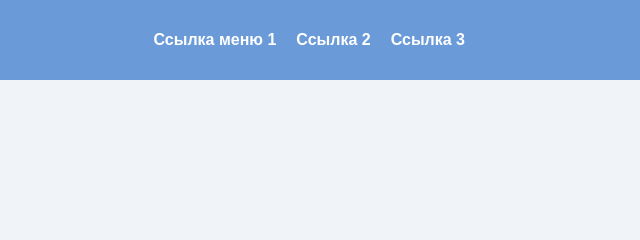
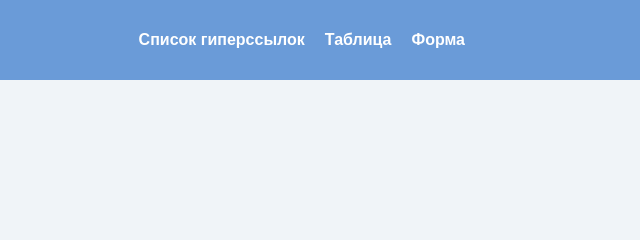
Before and after one commit to finadeevvasa-byte/finadeevvasa-byte3.github.io, a plain HTML site: page index.html in a window 1280 px wide. Shown: the top 240 px of the page, 640-1280 px from the left. Drawn offline with Linux system fonts and the light colour scheme; files whose address does not match are found by name.

Commit message:
Add files via upload

```diff
--- a/index.html
+++ b/index.html
@@ -18,9 +18,9 @@
                 <div class="site-title">Финадеев Василий</div>
             </div>
             <nav id="main-menu">
-                <a href="#list">Ссылка меню 1</a>
-                <a href="#table">Ссылка 2</a>
-                <a href="#form">Ссылка 3</a>
+                <a href="#list">Список гиперссылок</a>
+                <a href="#table">Таблица</a>
+                <a href="#form">Форма</a>
             </nav>
         </div>
     </header>
@@ -189,7 +189,7 @@
     </main>
     <footer>
         <div class="container">
-            <p>(с) Сергей Синица</p>
+            <p>(с) Финадеев Василий, 2026</p>
         </div>
     </footer>
     <script>
```
